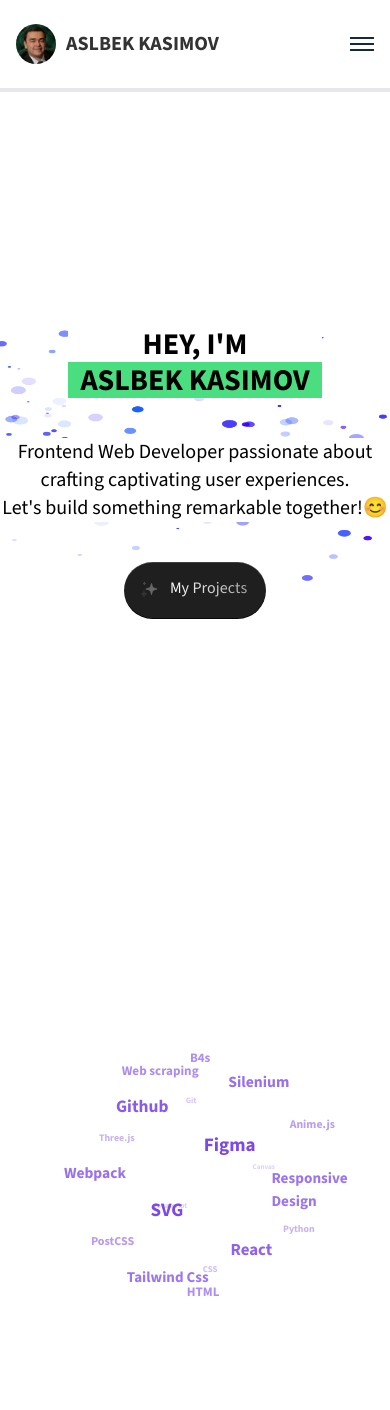
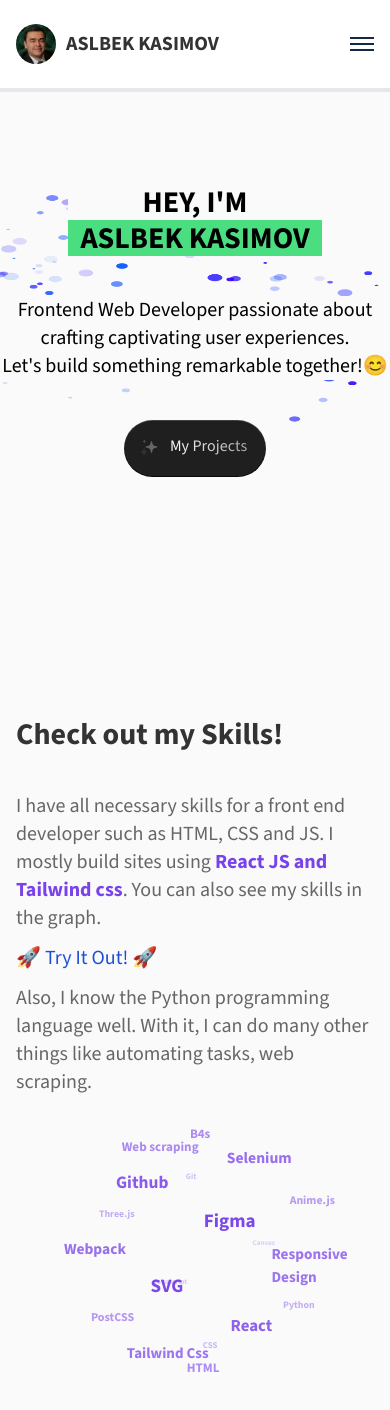
Before and after one commit to KasimovAslbek/AslbekKasimov, a React (Create React App) app: page / in a window 390 px wide. Shown: the top 1410 px of the page. Built offline with nearby package versions, Linux system fonts and the light colour scheme.

Commit message:
Skill section is complated

```diff
--- a/package.json
+++ b/package.json
@@ -10,6 +10,8 @@
     "react": "^18.2.0",
     "react-dom": "^18.2.0",
     "react-scripts": "5.0.1",
+    "react-scroll": "^1.8.9",
+    "sass": "^1.64.2",
     "web-vitals": "^2.1.4"
   },
   "scripts": {
--- a/src/App.js
+++ b/src/App.js
@@ -7,7 +7,7 @@ import Skills from "./components/Skills";
 
 function App() {
   return (
-    <div className="App  overflow-hidden relative">
+    <div className="App  overflow-hidden relative bg-[#fafafa]">
         <Navbar/>
         <Home/>
         <Skills/>
--- a/src/components/Home.jsx
+++ b/src/components/Home.jsx
@@ -6,17 +6,17 @@ import MySparkleButton from './MySparkleButton'
 
 function Home() {
   return (
-    <div className='relative '>
-        <div className='absolute 2xl:top-1/2 2xl:transform  2xl:-translate-y-1/2 2xl:left-0 top-44 w-fit right-10 z-50 2xl:ml-10 hidden lg:block'><ImageBA/></div>
+    <div id='home' className='relative '>
+        <div className='absolute 2xl:top-1/2 2xl:transform  2xl:-translate-y-1/2 2xl:left-0 top-52 w-fit right-10 z-40 2xl:ml-10 hidden lg:block'><ImageBA/></div>
         <HomeBg/>
 
 
 
-        <div className='xl:-ml-10 2xl:-ml-0 absolute top-1/2 transform  -translate-y-1/2  w-full z-40'>
-            <div className='relative  mt-20 mx-auto text-xl sm:text-2xl z-50 2xl:text-3xl min-[2500px]:text-4xl w-full text-center  2xl:max-w-4xl min-[2500px]:max-w-7xl'>
-                <h1 className=' bg-white w-fit mx-auto text-3xl sm:text-4xl 2xl:text-5xl  min-[2500px]:text-6xl mb-10 font-bold '>HEY, I'M  <span className='bg-green-400 px-3 block sm:inline-block'>ASLBEK KASIMOV</span></h1>
-                <p  className=' bg-white w-fit mx-auto'>Frontend Web Developer passionate about crafting captivating user experiences.  </p>
-                <p  className=' bg-white w-fit mx-auto mb-10 lg:mb-16'>Let's build something remarkable together!😊</p>
+        <div className='xl:-ml-10 2xl:-ml-0 absolute top-1/2 transform  -translate-y-1/2  w-full z-30'>
+            <div className='relative  mt-20 mx-auto text-xl sm:text-2xl z-40 2xl:text-3xl min-[2500px]:text-4xl w-full text-center  2xl:max-w-4xl min-[2500px]:max-w-7xl'>
+                <h1 className=' bg-[#fafafa] w-fit mx-auto text-3xl sm:text-4xl 2xl:text-5xl  min-[2500px]:text-6xl mb-10 font-bold '>HEY, I'M  <span className='bg-green-400 px-3 block sm:inline-block'>ASLBEK KASIMOV</span></h1>
+                <p  className=' bg-[#fafafa] w-fit mx-auto'>Frontend Web Developer passionate about crafting captivating user experiences.  </p>
+                <p  className=' bg-[#fafafa] w-fit mx-auto mb-10 lg:mb-16'>Let's build something remarkable together!😊</p>
                 <MySparkleButton/>
             </div>
 
--- a/src/components/HomeBg.jsx
+++ b/src/components/HomeBg.jsx
@@ -154,7 +154,7 @@ function HomeBg() {
     };
   }, []);
 
-  return (<canvas ref={canvasRef} className="h-screen max-h-[800px] 2xl:max-h-[1200px] 2xl:h-screen -mt-20 w-full z-0"></canvas>);
+  return (<canvas ref={canvasRef} className="h-[700px] sm:h-screen max-h-[800px] 2xl:max-h-[1200px] 2xl:h-screen -mt-20 w-full z-0"></canvas>);
 }
 
 export default HomeBg;
--- a/src/components/Navbar.jsx
+++ b/src/components/Navbar.jsx
@@ -1,22 +1,23 @@
 import React, { useState } from 'react';
+import { Link } from 'react-scroll';
 import logo from '../images/face-mini.jpg'
 
 function Navbar() {
     const [menuOpen, setMenuOpen] = useState(false);
   return (
-    <div className='relative text-lg lg:text-xl xl:text-2xl font-bold  text-[#333] z-50 border-b-4'>
-        <div className='flex items-center justify-between  mx-4 sm:mx-6 md:mx-11 py-6 lg:py-10 lg:mx-20 '>
+    <div className='fixed z-50 bg-white text-lg lg:text-xl xl:text-2xl font-bold  text-[#333]  border-b-4 w-full'>
+        <div className='flex items-center justify-between  mx-4 sm:mx-6 md:mx-11 py-6 lg:py-7 lg:mx-20  '>
             <div className='flex items-center gap-2.5  '>
                 <img className='w-10 h-10 lg:w-fit lg:h-fit rounded-full cursor-pointer' src={logo} alt="" />
                 <h2 className='uppercase text-xl lg:text-2xl cursor-pointer hover:text-[#7843e9] transition-color duration-300 ease-in-out'>Aslbek Kasimov</h2>
             </div>
             <div>
                 <ul className='hidden md:flex gap-7 lg:gap-12 xl:gap-16  '>
-                    <li><a className='hover:text-[#7843e9] transition-color duration-300 ease-in-out' href="https://www.example.com">Home</a></li>
-                    <li><a className='hover:text-[#7843e9] transition-color duration-300 ease-in-out' href="https://www.example.com">Skills</a></li>
+                    <li><Link className='hover:text-[#7843e9] transition-color duration-300 ease-in-out cursor-pointer' to="home"  smooth={true}  duration={800} >Home</Link></li>
+                    <li><Link className='hover:text-[#7843e9] transition-color duration-300 ease-in-out cursor-pointer' to="skills"  smooth={true}  duration={800} >Skills</Link></li>
                     <li><a className='hover:text-[#7843e9] transition-color duration-300 ease-in-out' href="https://www.example.com">Projects</a></li>
                     <li><a className='hover:text-[#7843e9] transition-color duration-300 ease-in-out' href="https://www.example.com">About</a></li>
-                    <li><a className='hover:text-[#7843e9] transition-color duration-300 ease-in-out' href="https://www.example.com">Contect</a></li>
+                    <li><a className='hover:text-[#7843e9] transition-color duration-300 ease-in-out' href="https://www.example.com">Contact</a></li>
                 </ul>
                 <div className='md:hidden' >
                     <svg className={`cursor-pointer ${menuOpen ? 'hidden' : ''}`} onClick={() => setMenuOpen(!menuOpen)} xmlns="http://www.w3.org/2000/svg" width="24" height="14" viewBox="0 0 24 14" fill="none">
@@ -30,11 +31,11 @@ function Navbar() {
         </div>
         <div  className={`absolute  z-50 bg-white  w-full top-16 left-0 ${menuOpen ? '' : 'hidden'} `}>
             <ul className='text-right flex flex-col  mt-5 shadow-xl rounded-b-md'>
-                <li className='border-t w-full py-5 '><a className='mr-4 sm:mr-6     hover:text-[#7843e9] transition-color duration-300 ease-in-out' href="https://www.example.com">Home</a></li>
-                <li className='border-t w-full py-5 '><a className='mr-4 sm:mr-6     hover:text-[#7843e9] transition-color duration-300 ease-in-out' href="https://www.example.com">Skills</a></li>
+                <li className='border-t w-full py-5 '><Link className='mr-4 sm:mr-6  cursor-pointer   hover:text-[#7843e9] transition-color duration-300 ease-in-out' to="home"  smooth={true}  duration={800} onClick={() => setMenuOpen(!menuOpen)}>Home</Link></li>
+                <li className='border-t w-full py-5 '><Link className='mr-4 sm:mr-6  cursor-pointer   hover:text-[#7843e9] transition-color duration-300 ease-in-out' to="skills"  smooth={true}  duration={800} onClick={() => setMenuOpen(!menuOpen)}>Skills</Link></li>
                 <li className='border-t w-full py-5 '><a className='mr-4 sm:mr-6     hover:text-[#7843e9] transition-color duration-300 ease-in-out' href="https://www.example.com">Projects</a></li>
                 <li className='border-t w-full py-5 '><a className='mr-4 sm:mr-6     hover:text-[#7843e9] transition-color duration-300 ease-in-out' href="https://www.example.com">About</a></li>
-                <li className='border-t w-full py-5 '><a className='mr-4 sm:mr-6     hover:text-[#7843e9] transition-color duration-300 ease-in-out' href="https://www.example.com">Contect</a></li>
+                <li className='border-t w-full py-5 '><a className='mr-4 sm:mr-6     hover:text-[#7843e9] transition-color duration-300 ease-in-out' href="https://www.example.com">Contact</a></li>
             </ul>
         </div>
     </div>
--- a/src/components/SkillDynamic.jsx
+++ b/src/components/SkillDynamic.jsx
@@ -183,7 +183,7 @@ class SkillDynamic extends Component {
         <li class='tag'><span class='wrap'>Anime.js</span></li>
         <li class='tag'><span class='wrap'>Github</span></li>
         <li class='tag'><span class='wrap'>Git</span></li>
-        <li class='tag'><span class='wrap'>Silenium</span></li>
+        <li class='tag'><span class='wrap'>Selenium</span></li>
         <li class='tag'><span class='wrap'>Web scraping</span></li>
         <li class='tag'><span class='wrap'>B4s</span></li>
         </ul>
--- a/src/components/Skills.jsx
+++ b/src/components/Skills.jsx
@@ -3,10 +3,18 @@ import SkillDynamic from './SkillDynamic'
 
 function Skills() {
   return (
-    <div className='relative my-52' >
-        <div className="relative mx-auto w-[300px] h-[300px] " id="SkillDynamic"> {/* Wrap SkillDynamic */}
-            <SkillDynamic />
+    <div id='skills' className='pt-24'>
+      <div className='max-w-main  mx-4  sm:mx-11  lg:mx-24 2xl:mx-auto relative mb-20 sm:mb-44 xl:my-44 xl:flex' >
+        <div className='xl:w-1/2 text-xl sm:text-2xl 2xl:text-3xl min-[2500px]:text-4xl xl:mr-16 text-[#666] sm:mb-40'>
+          <h2 className='text-3xl sm:text-4xl 2xl:text-5xl  font-bold text-[#333] mb-10'>Check out my Skills!</h2>
+          <p>I have all necessary skills for a front end developer such as HTML, CSS and JS. I mostly build sites using <span className='font-bold text-[#7843e9]'>React JS and Tailwind css</span>. You can also see my skills in the graph. </p>
+          <a className='text-blue-700 my-3 block' href="https://www.example.com/">🚀 Try It Out! 🚀</a>
+          <p>Also, I know the Python programming language well. With it, I can do many other things like automating tasks, web scraping.</p>
         </div>
+        <div className=" xl:w-1/2 relative mx-auto h-[300px] max-h-[400px]" id="SkillDynamic"> {/* Wrap SkillDynamic */}
+          <SkillDynamic />
+        </div>
+      </div>
     </div>
   )
 }
--- a/src/components/styles/skills.css
+++ b/src/components/styles/skills.css
@@ -42,6 +42,8 @@
     transform: translate(-50%, -50%); /* Center the container */
     height: 60vmin;
     width: 60vmin;
+    max-height: 500px; /* Added maximum height */
+    max-width: 500px;
     list-style: none;
     opacity: 0;
     z-index: 1; /* Set a z-index */
@@ -55,7 +57,8 @@
     position: absolute;
     top: 50%;
     left: 50%;
-    font-size: 5vmin;
+
+    font-size: clamp(2vmin, 5vmin, 2.5rem);
     font-weight: bold;
     transition: transform .5s linear, opacity .5s linear;
 }
```
Also changed, not shown: 1 other file (tests, documents, lock files or other folders).
